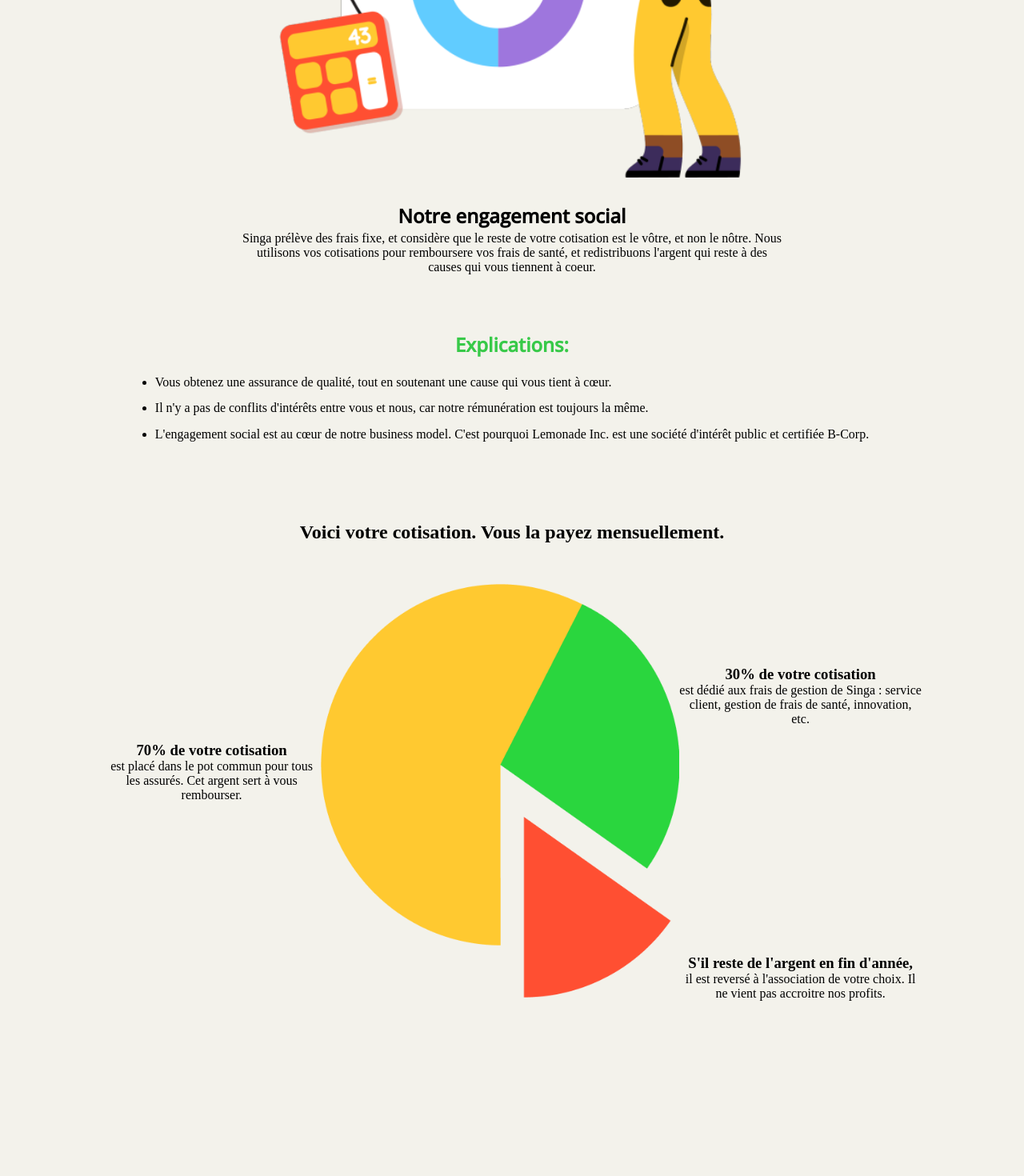
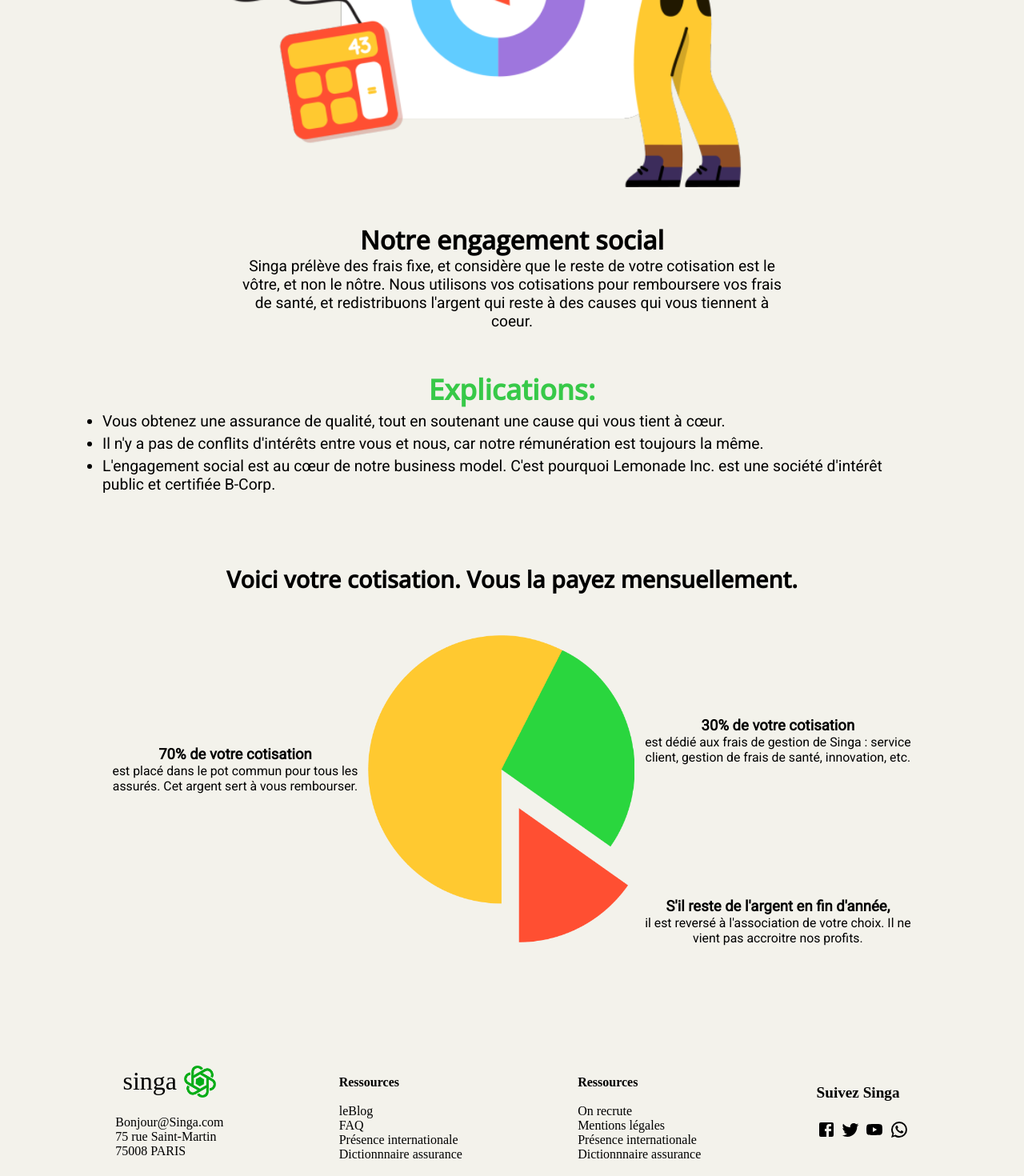
Before and after one commit to WildCodeSchool/paris-0921-project3-my-singa-assurance, a React (Vite) app: page /actus in a window 1280 px wide. Shown: the part 601-2071 px from the top of the page at 80% size. Before the commit the page ends 1980 px from the top, so only its background shows below. Built offline with nearby package versions, Linux system fonts and the light colour scheme.

Commit message:
add style actus page

```diff
--- a/src/components/ActusPage.jsx
+++ b/src/components/ActusPage.jsx
@@ -1,7 +1,11 @@
 import React from 'react';
+
 import ActionSolide from '../assets/ActionSolide.png';
 import Camembert from '../assets/Camembert.png';
+
 import style from './style/ActusPage.module.scss';
+
+import Footer from './Footer';
 
 function ActusPage() {
   return (
@@ -55,6 +59,9 @@ function ActusPage() {
           </div>
         </div>
       </div>
+      <div className={style.actusFooter}>
+        <Footer />
+      </div>
     </div>
   );
 }
--- a/src/components/style/ActusPage.module.scss
+++ b/src/components/style/ActusPage.module.scss
@@ -3,6 +3,7 @@
 
 .mainActusPageContainer {
   display: flex;
+  flex-direction: column;
 }
 
 .textActus {
@@ -12,17 +13,21 @@
   margin: 10%;
 }
 
+.actustitle {
+  font-family: 'Open Sans', sans-serif;
+  font-size: 2em;
+}
+
 .actusdescription {
   display: flex;
   font-family: 'Roboto', sans-serif;
+  font-size: 1.1em;
+  color: black;
   padding: 4%;
   margin-left: 20%;
   margin-right: 20%;
   text-align: center;
   font-weight: bold;
-}
-.actustitle {
-  font-family: 'Open Sans', sans-serif;
 }
 
 .actionImg {
@@ -30,7 +35,7 @@
 }
 
 .engagementContainer {
-  height: 12vh;
+  height: 15vh;
   display: flex;
   justify-content: space-evenly;
   flex-direction: column;
@@ -38,14 +43,24 @@
   width: 66%;
   text-align: center;
   margin-bottom: 8vh;
-  margin-top: 3vh;
+  margin-top: 5vh;
 }
 
 .engagement {
   font-family: 'Open Sans', sans-serif;
+  font-size: 2em;
+}
+
+.engagementdescription {
+  font-family: 'Roboto', sans-serif;
+  font-size: 1.2em;
+  color: black;
 }
 
 .explications {
+  font-family: 'Roboto', sans-serif;
+  font-size: 1.1em;
+  color: black;
   display: flex;
   flex-direction: column;
   justify-content: space-around;
@@ -55,6 +70,7 @@
 
 .explicationstitle {
   font-family: 'Open Sans', sans-serif;
+  font-size: 2em;
   text-align: center;
   color: #37c948;
 }
@@ -64,15 +80,23 @@
   height: 14vh;
   display: flex;
   flex-direction: column;
+  font-family: 'Roboto', sans-serif;
+  font-size: 1.1em;
+  color: black;
 }
 
 .camembertTitle {
+  font-family: 'Open Sans', sans-serif;
+  font-size: 1.8em;
   margin-top: 8%;
 }
 
 .camembertDescription {
   display: flex;
   margin-top: 5%;
+  font-family: 'Roboto', sans-serif;
+  font-size: 1.1em;
+  color: black;
 }
 
 .leftDescription {
@@ -82,10 +106,13 @@
   flex-direction: column;
   justify-content: center;
   margin-bottom: 5%;
+  font-family: 'Roboto', sans-serif;
+  font-size: 0.9em;
+  color: black;
 }
 
 .camembertImg {
-  width: 35vw;
+  width: 26vw;
 }
 
 .rightDescription {
@@ -95,4 +122,7 @@
   flex-direction: column;
   justify-content: space-between;
   margin-top: 10%;
+  font-family: 'Roboto', sans-serif;
+  font-size: 0.9em;
+  color: black;
 }
```
